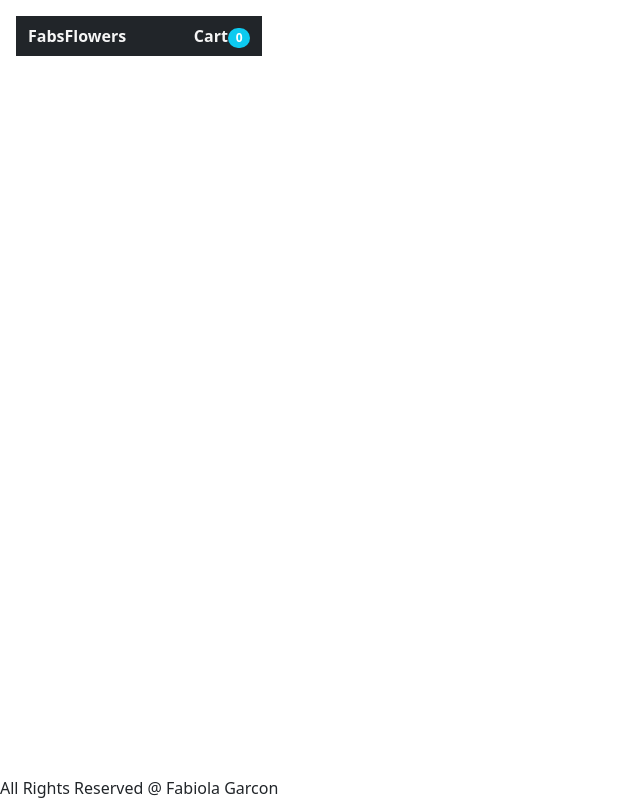
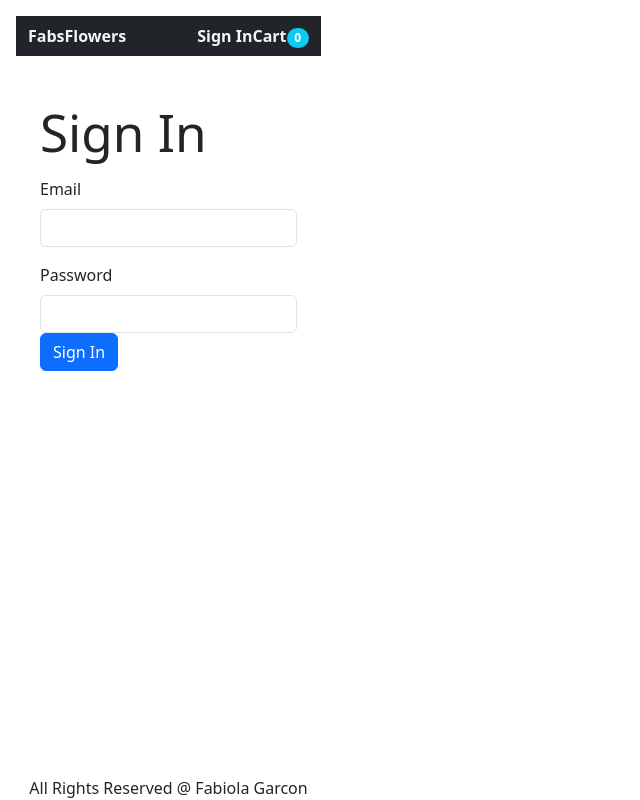
Before and after one commit to codeFabFit/Garcon_Fabiola_FabsFlowers_Capstone, a React (Vite) app in the folder frontend/: page /signin in a window 1280 px wide. Shown: the whole page, without its empty margins (0-640 px from the left). Built offline with nearby package versions, Linux system fonts and the light colour scheme.

Commit message:
cart signin and buttons working well not perfect

```diff
--- a/frontend/src/App.jsx
+++ b/frontend/src/App.jsx
@@ -12,6 +12,9 @@
 import Container from 'react-bootstrap/Container'
 import { StoreProvider } from './context-and-reducer/StoreContext'
 import CartView from './components/CartView'
+import SigninScreen from './components/SigninScreen'
+// import { createBrowserRouter } from 'react-router-dom'
+// import { Router } from 'react-router-dom'
 
 // import { useContext } from 'react'
 // import { useContext } from 'react'
@@ -24,7 +27,8 @@
 
 function App() {
 
-    // trying to figure out how to get clicked items to show on cart nav
+
+                // trying to figure out how to get clicked items to show on cart nav
   // const {state = useContext(StoreContext);
   // const {CartView} = state
 
@@ -35,24 +39,22 @@
       <header>
         <Navbar bg="dark" variant='dark'>
           <Container>
-            {/* <LinkContainer to="/"> */}
 
             <Link to="/">FabsFlowers</Link>
             <Nav>
+              <Link to="/signin">Sign In</Link>
+              <br/>
             <Link to="/cart">
               Cart
               <span>
                 <Badge pill bg="info">{CartView.length}</Badge>
               </span>
               </Link>
-</Nav>
-            {/* </LinkContainer> */}
+            </Nav>
+
 
           </Container>
         </Navbar>
-        {/* you want to change from a href to link stop page refresh */}
-       {/* we are removing this one below bc we are using bootstrap */}
-        {/*  */}
 
         {/* <Navbar.Brand>FabsFlowers</Navbar.Brand> */}
        </header>
@@ -60,10 +62,16 @@
 
             {/* add routing here */}
             <Container className='mt-3'>
+
+
                   <Routes>
+
                   <Route path="/product/:slug" element={<ProductView />}></Route>
                   <Route path="/" element={<HomeView />}></Route>
-                  <Route path="/cart" element={<CartView/>}></Route>
+                  <Route path="/cart" element={<CartView />}></Route>
+                  <Route path="/signin" element={<SigninScreen />}></Route>
+
+
                 </Routes>
           </Container>
       </main>
--- a/frontend/src/components/CartView.jsx
+++ b/frontend/src/components/CartView.jsx
@@ -1,6 +1,6 @@
 // import React from 'react'
 import { useContext } from 'react'
-import { CardBody } from 'react-bootstrap';
+import { Button, CardBody } from 'react-bootstrap';
 // import { Navbar } from 'react-bootstrap';
 // import { CardBody} from 'react-bootstrap'
 import Product from './CartProduct'
@@ -8,12 +8,20 @@
 // import CartProduct from './CartProduct'
 // import Col from 'react-bootstrap/Col'
 // import CartProduct from './CartProduct'
+import { useNavigate } from 'react-router-dom';
 
 
 
 
 const CartView = () => {
+
+
+    const navigate = useNavigate()
     const {products, total} = useContext(StoreContext);
+
+    const checkoutHandler = () => {
+      navigate('/signin?redirect=/shipping')
+  }
   return (
      <div>
 
@@ -26,6 +34,12 @@
           <span>Thanks For Shopping With Us</span>
         <h3>Your Cart</h3>
         <span>Total: $ {total}</span>
+        <br/>
+        <Button
+        type="button"
+        variant='primary'
+        onClick={checkoutHandler}
+        >Proceed to Checkout</Button>
 
 {/* map through the products */}
               {Array.isArray(products) && products.map((products, index)=>
--- /dev/null
+++ b/frontend/src/components/SigninScreen.jsx
@@ -0,0 +1,40 @@
+// import React from 'react'
+
+// import {useLocation} from "react-router-dom"
+import Button from "react-bootstrap/Button"
+// import  Link  from "react-bootstrap"
+import { Form } from "react-bootstrap"
+import Container from 'react-bootstrap/Container'
+
+
+export function SigninScreen() {
+    // const { search } = useLocation()
+    // const redirectInUrl = new URLSearchParams(search).get('redirect');
+    // const redirect = redirectInUrl ? redirectInUrl : '/';
+
+
+  return (
+        <Container className="small-container">
+            <h1 className="mb-3">Sign In</h1>
+                <Form>
+                    <Form.Group className="mb-3" controlId="email">
+                        <Form.Label>Email</Form.Label>
+                        <Form.Control type="email" required/>
+                    </Form.Group>
+                    <Form.Group className="mb-3" controlId="password">
+                        <Form.Label>Password</Form.Label>
+                        <Form.Control type="password" required/>
+                        <div className="mb-3">
+                            <Button type="submit">Sign In</Button>
+                        </div>
+                        {/* <div className="mb-3">
+                            New Customer? {' '}
+                            <Link to={`/signup?redirect=${redirect}`}>Create Your Account</Link>
+                        </div> */}
+                    </Form.Group>
+                </Form>
+        </Container>
+  )
+}
+
+export default SigninScreen
--- a/frontend/src/context-and-reducer/StoreContext.jsx
+++ b/frontend/src/context-and-reducer/StoreContext.jsx
@@ -56,6 +56,7 @@
     }
 
 
+
     const value = {
         total: state.total,
         products: state.products,
--- a/frontend/src/index.css
+++ b/frontend/src/index.css
@@ -91,3 +91,7 @@
   height: 250px;
 
 }
+
+.small-container{
+  max-width: 600px;
+}
--- a/frontend/src/main.jsx
+++ b/frontend/src/main.jsx
@@ -4,6 +4,7 @@
 import 'bootstrap/dist/css/bootstrap.min.css'
 import App from './App.jsx'
 import './index.css'
+
 // import { StoreProvider } from './Store.js'
 // import { StoreProvider } from './Store.js'
 
@@ -15,6 +16,7 @@
 
     <App />
 
+
   </React.StrictMode>,
 
 
--- a/frontend/src/views/ProductView.jsx
+++ b/frontend/src/views/ProductView.jsx
@@ -2,7 +2,7 @@
 // view specific product based on its slug or what the user clicked
 
 // import React from 'react'
-import { useParams } from 'react-router-dom'
+import { useNavigate, useParams } from 'react-router-dom'
 import { useContext, useEffect, useState } from 'react'
 import { useReducer } from 'react'
 import axios from 'axios'
@@ -33,6 +33,7 @@
 
 function ProductView() {
 
+    const navigate = useNavigate()
     const params = useParams();
     const {slug} = params;
 
```
